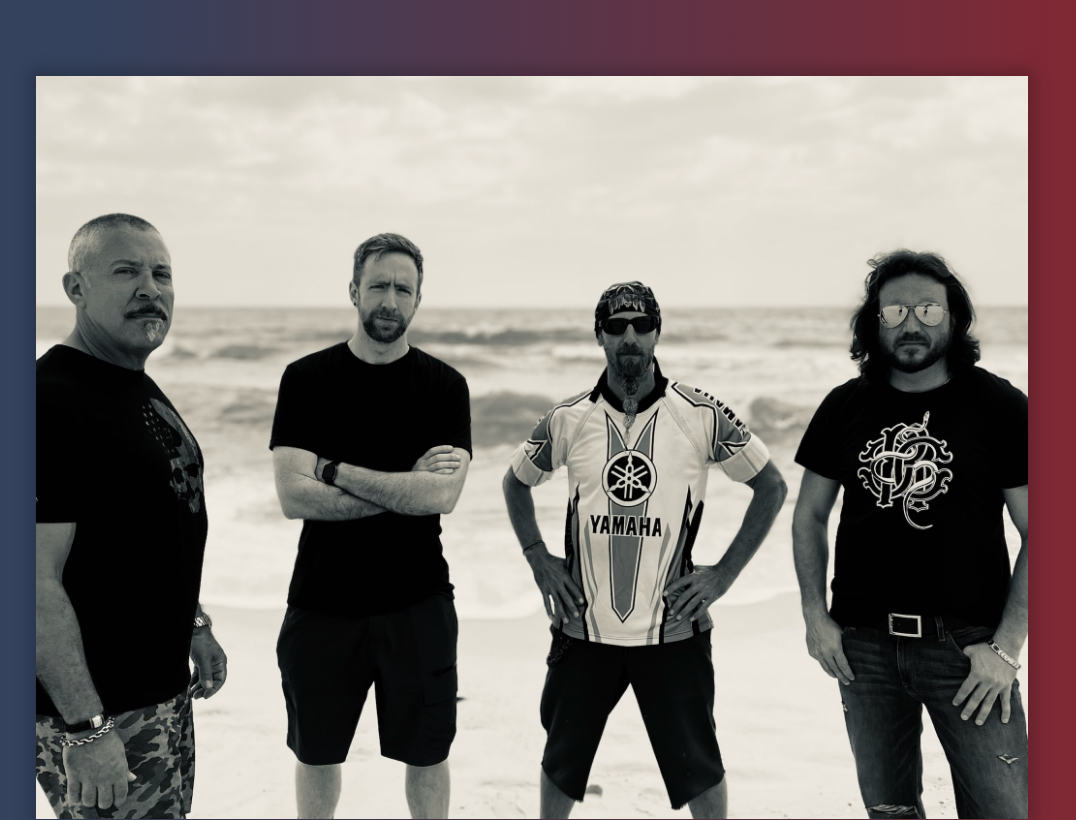
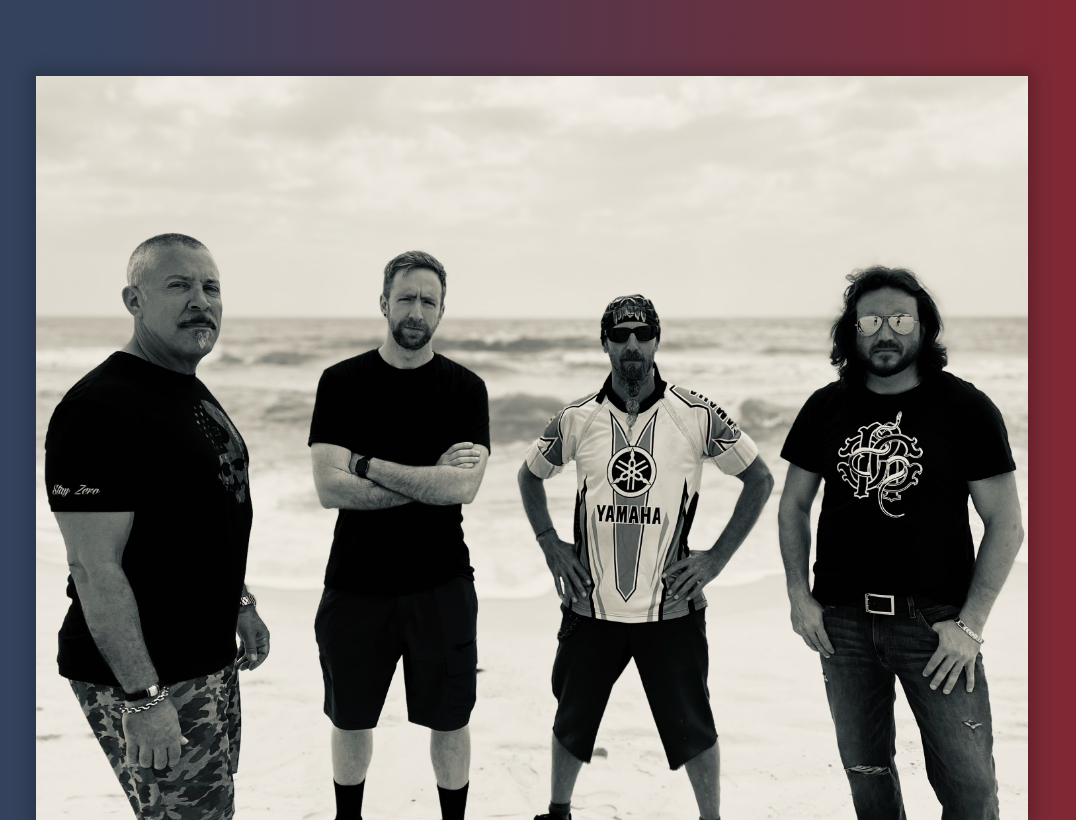
Before and after one commit to atolle/TheUndertow, a website: page src/html/index.html in a window 1280 px wide. Shown: the part 2756-3576 px from the top of the page, without its empty margins (108-1184 px from the left). Drawn offline with nearby package versions, Linux system fonts and the light colour scheme; files that its build step writes are made by us from their sources; a small style sheet from the web is missing; files whose address does not match are found by name; a web font is replaced by a local one.

Commit message:
More changes for site deployment

```diff
--- a/src/html/index.html
+++ b/src/html/index.html
@@ -7,6 +7,7 @@
     <link rel="stylesheet" href="css/styles.css">
     <meta name="viewport" content="width=device-width, initial-scale=1">
     <link rel="shortcut icon" href="images/favicon.ico" />
+    <title>The Undertow</title>
 </head>
 
 <body>
@@ -83,7 +84,7 @@
                 <div id="about-subheader-square"></div>
             </div>
             <div id="about-band-container">
-                <img id="about-band-image" src="images/theundertow-beach.jpg" />
+                <img id="about-band-image" src="images/theundertow-beach-march-2023.jpg" />
                 <div id="about-band-verbiage">
                     <span id="about-band-header">THE UNDERTOW IS</span>
                     <br />
```
Also changed, not shown: src/images/theundertow-beach-march-2023.jpg (added), src/images/theundertow-beach.jpg (deleted).
